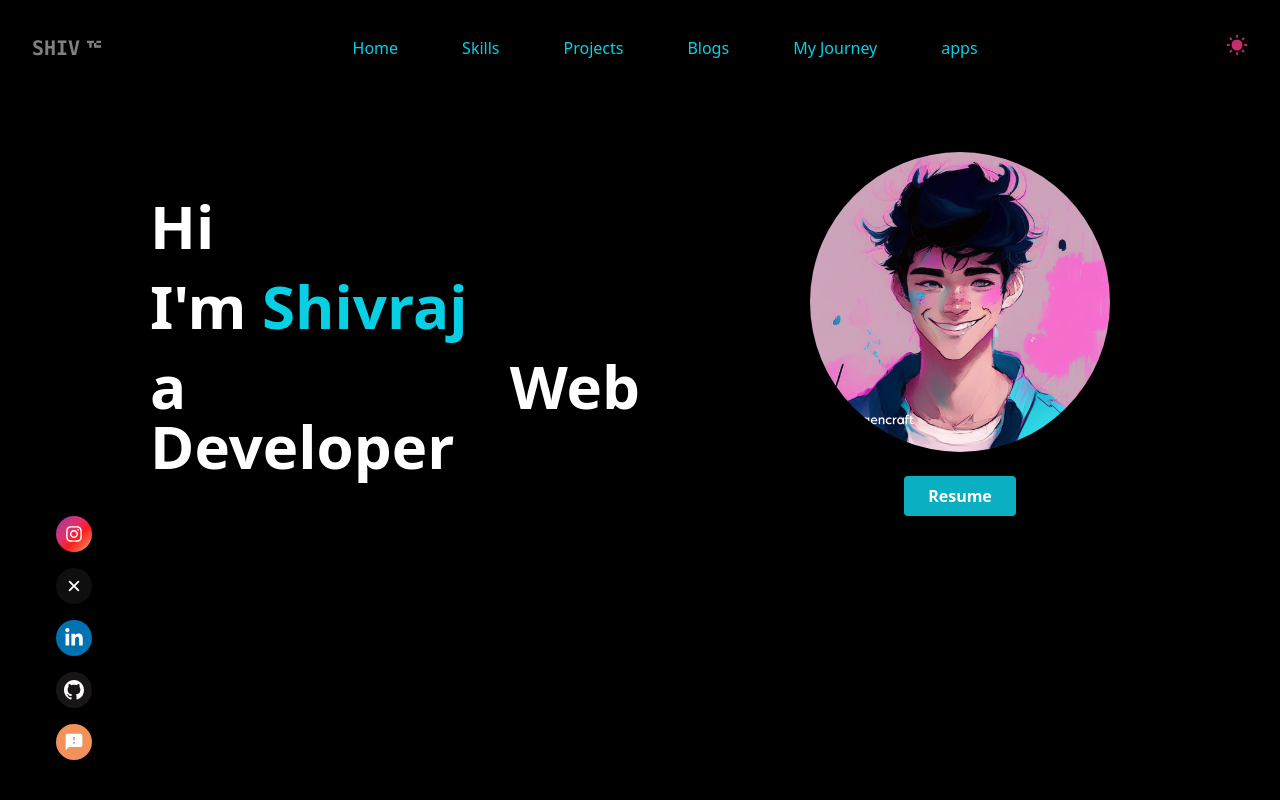
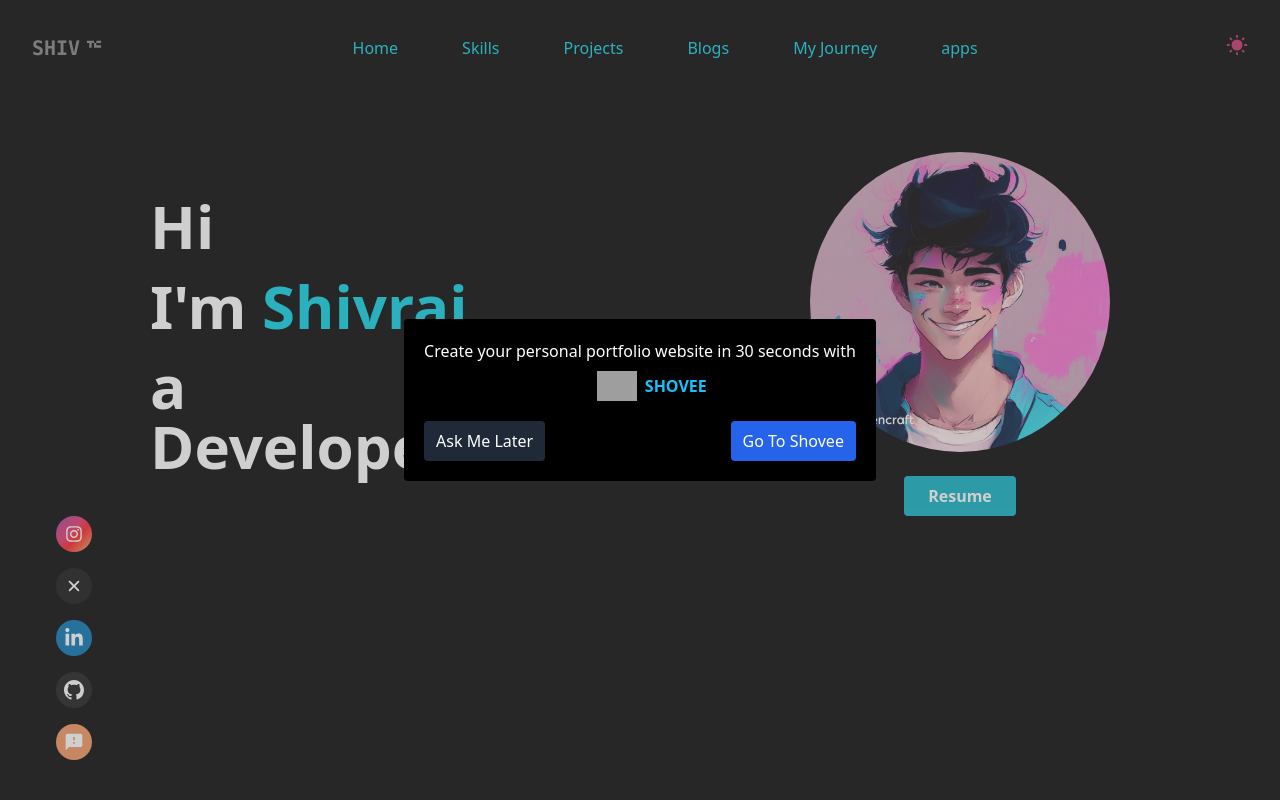
Before and after one commit to iamshiv007/NextJS-Portfolio, a Next.js app: page / in a window 1280 px wide. Shown: the top 800 px of the page. Built offline with nearby package versions, Linux system fonts and the light colour scheme; no server answers; grey boxes are pictures that could not be loaded.

Commit message:
feat: google analytics and ShoveeModal

```diff
--- a/package.json
+++ b/package.json
@@ -18,6 +18,7 @@
     "nodemailer": "^6.9.4",
     "react": "^18.2.0",
     "react-dom": "^18.2.0",
+    "react-ga4": "^2.1.0",
     "react-icons": "^4.9.0",
     "react-responsive-carousel": "^3.2.23",
     "react-responsive-masonry": "^2.1.7",
--- a/pages/_app.js
+++ b/pages/_app.js
@@ -3,8 +3,12 @@
 import "@/styles/cssGrid.css"
 import "@/styles/Home.module.css"
 import { Analytics } from "@vercel/analytics/react"
+import ReactGA from "react-ga4";
 
 import { PortfolioProvider } from "@/contextApi/PortfolioContext"
+
+ReactGA.initialize(process.env.NEXT_PUBLIC_MEASUREMENT_ID);
+
 
 export default function App({ Component, pageProps }) {
 
--- a/pages/index.js
+++ b/pages/index.js
@@ -3,6 +3,7 @@
 import dynamic from "next/dynamic";
 
 import { PortfolioContext } from "@/contextApi/PortfolioContext";
+import ShoveeModal from "@/utils/ShoveeModal";
 const Navbar = dynamic(() => import("@/layout/navbar/Navbar"))
 const MobileNavbar = dynamic(() => import("@/layout/navbar/mobileNavbar"))
 const Footer = dynamic(() => import("@/layout/footer/Footer"))
@@ -79,6 +80,8 @@
           <ChatSystem />
           {/* Feedback Modal */}
           <Feedback />
+          {/* ShoveeModal */}
+          <ShoveeModal />
         </div>
       </div>
     </Fragment>
--- /dev/null
+++ b/utils/ShoveeModal.jsx
@@ -0,0 +1,53 @@
+"use client";
+import React, { useState } from "react";
+import Link from "next/link";
+import Image from "next/image";
+
+const ShoveeModal = () => {
+  const [showModal, setShowModal] = useState(true);
+
+  return (
+    <div
+      className='w-screen h-screen bg-[#74737357] flex justify-center items-center fixed top-0 left-0 z-30'
+      style={showModal ? {} : { display: "none" }}
+    >
+      <div className='p-5 bg-black rounded'>
+        <p>Create your personal portfolio website in 30 seconds with </p>
+        <div className='mt-2 flex justify-center'>
+          <Link
+            className='lg:w-[20%] flex items-center gap-2'
+            href='https://shovee.com'
+            target='_blank'
+          >
+            <Image
+              alt='logo'
+              height={40}
+              src='https://res.cloudinary.com/dhcc4rnbc/image/upload/v1696225956/logo_etsxfz.png'
+              width={40}
+            />
+            <p>
+              <span className='text-[#17c1ff] font-semibold'>SHOVEE</span>
+            </p>
+          </Link>
+        </div>
+        <div className='mt-5 flex justify-between'>
+          <button
+            className='px-3 py-2 bg-gray-800 rounded'
+            onClick={() => setShowModal(false)}
+          >
+            Ask Me Later
+          </button>
+          <Link
+            className='px-3 py-2 bg-blue-600 rounded'
+            href='https://shovee.com'
+            target='_blank'
+          >
+            Go To Shovee
+          </Link>
+        </div>
+      </div>
+    </div>
+  );
+};
+
+export default ShoveeModal;
```
Also changed, not shown: 1 other file (tests, documents, lock files or other folders).
